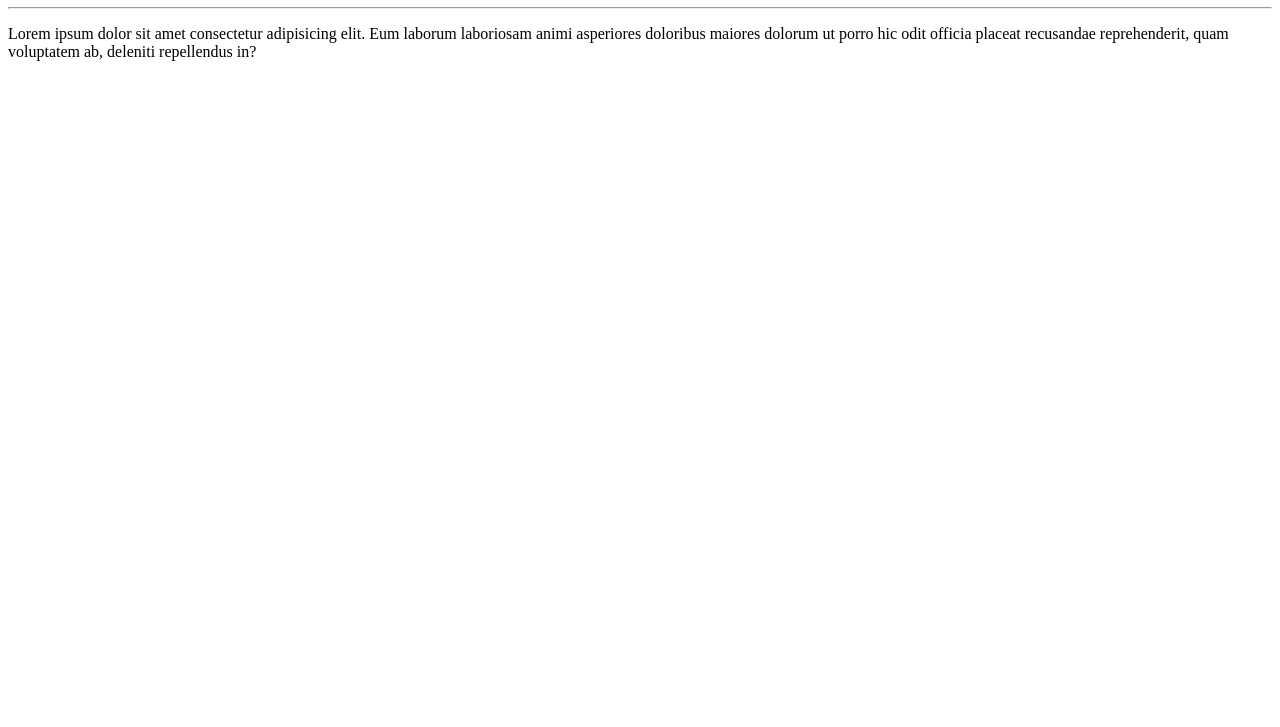
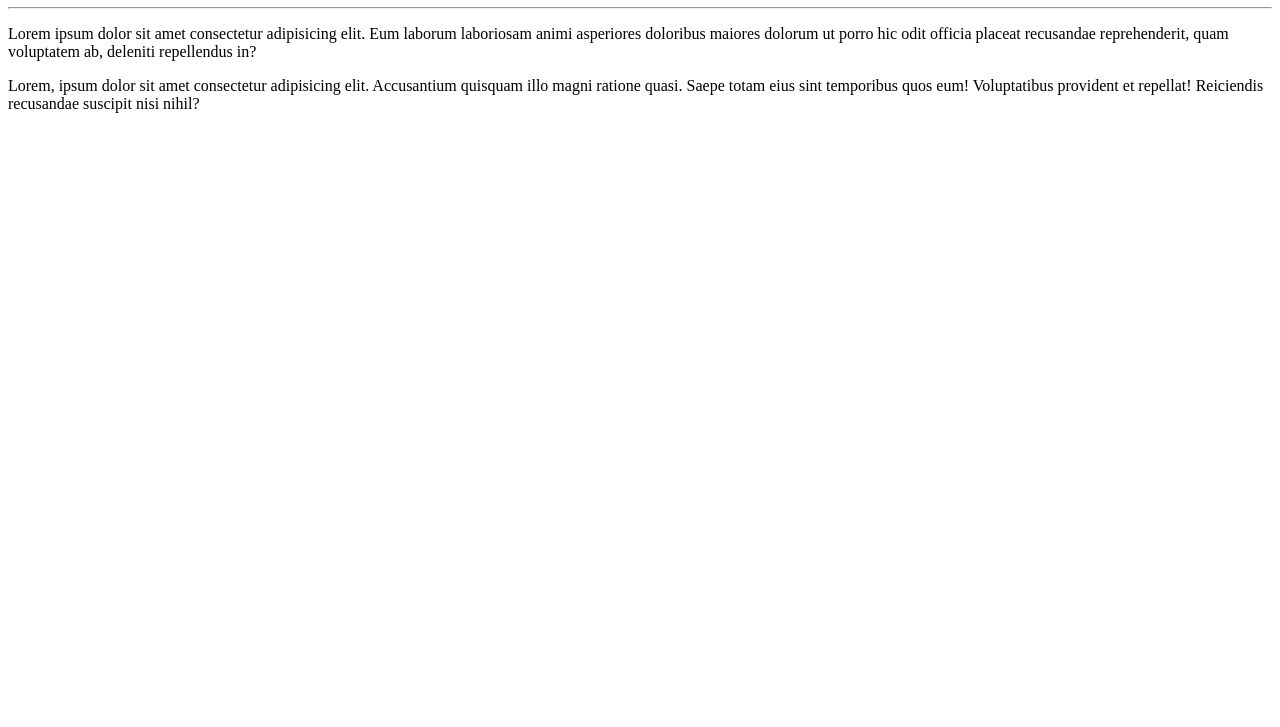
Before and after one commit to 3lmerX/Ola-Mundo, a plain HTML site: page site-exemplo/index.html in a window 1280 px wide. Shown: the part 73-800 px from the top of the page. Drawn offline with Linux system fonts and the light colour scheme.

Commit message:
Adicionei um paragrafo

```diff
--- a/site-exemplo/index.html
+++ b/site-exemplo/index.html
@@ -9,5 +9,7 @@
     <h1>Olá, Mundo!</h1>
     <hr>
     <p>Lorem ipsum dolor sit amet consectetur adipisicing elit. Eum laborum laboriosam animi asperiores doloribus maiores dolorum ut porro hic odit officia placeat recusandae reprehenderit, quam voluptatem ab, deleniti repellendus in?</p>
+
+    <p>Lorem, ipsum dolor sit amet consectetur adipisicing elit. Accusantium quisquam illo magni ratione quasi. Saepe totam eius sint temporibus quos eum! Voluptatibus provident et repellat! Reiciendis recusandae suscipit nisi nihil?</p>
 </body>
 </html>
```
